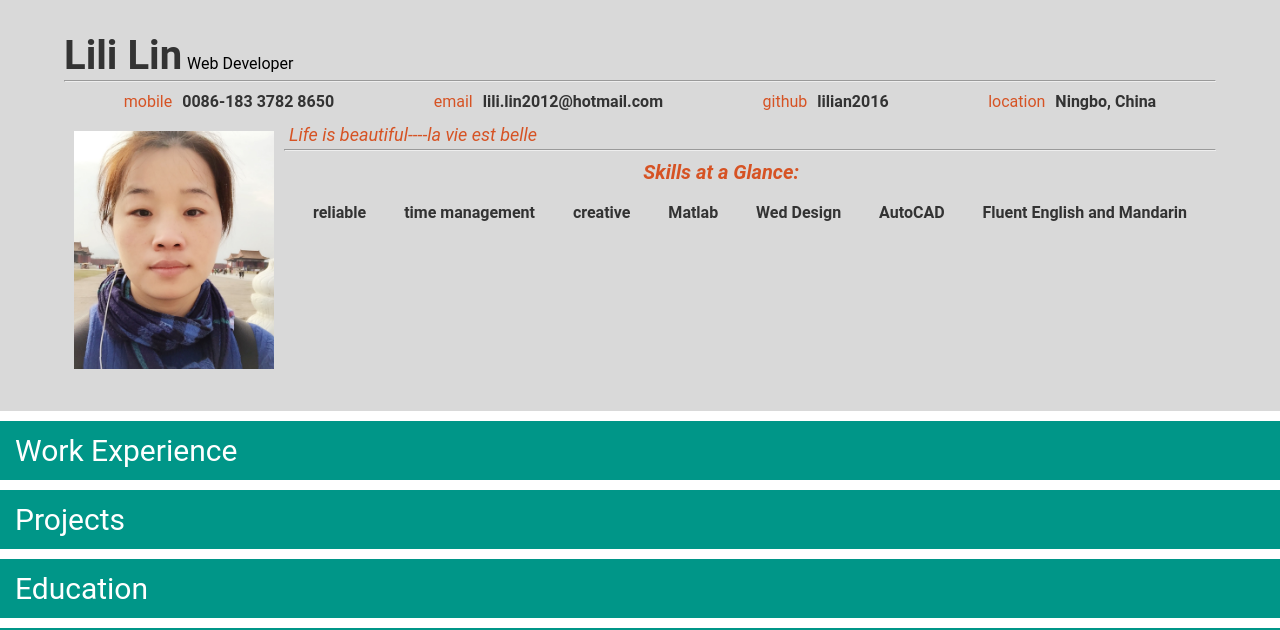
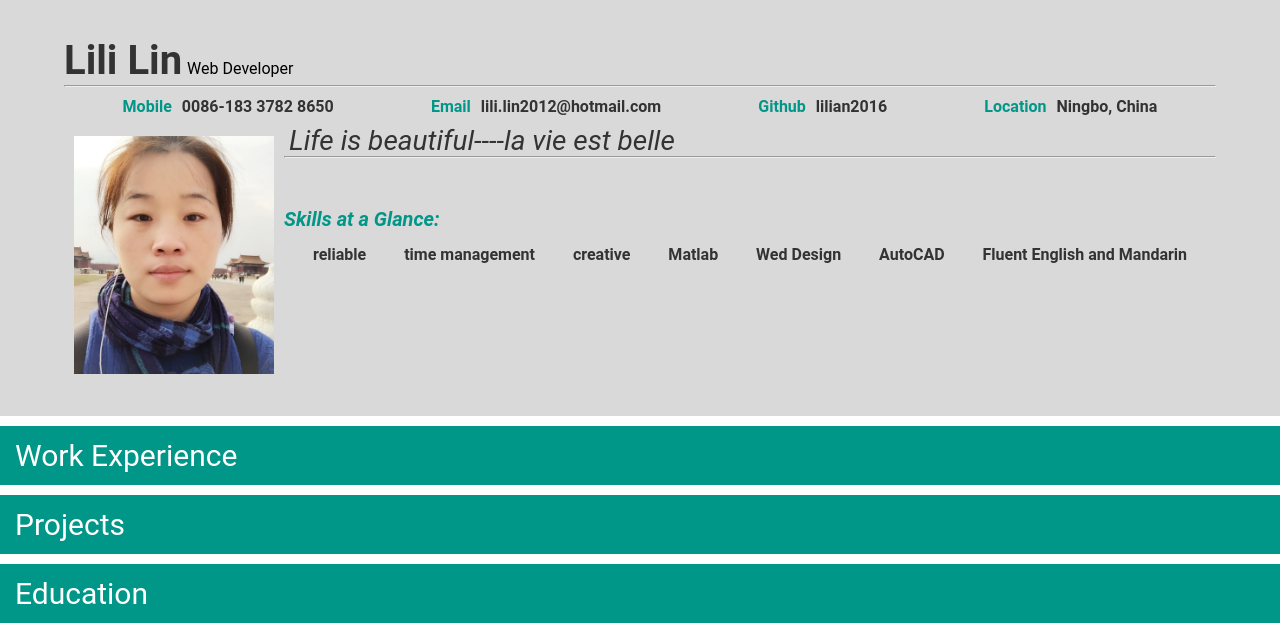
Before and after one commit to lilian2016/frontend-nanodegree-resume-master, a plain HTML site: page index.html in a window 1280 px wide. Shown: the top 630 px of the page. Drawn offline with Linux system fonts and the light colour scheme; some packages are replaced by stand-ins of ours.

Commit message:
customized resume
Still with some problems, but it seems that the code can  basically
meet the specification. Instead of Navbar, I choose to use Accordion
style. Still not figure out what is Polymer. But I did try my best to
make it like this. Many thanks for your patience.

```diff
--- a/css/style.css
+++ b/css/style.css
@@ -81,26 +81,31 @@ a {
 
 .welcome-message {
   font-style: italic;
-  font-size: 18px;
-  color: #D65324;
-  line-height: 28px;
-  text-align: center;
+  font-size: 28px;
+  color: #333333;
+  line-height: 30px;
+  padding-top: 50px;
 }
 
 #skillsH3 {
-  color: #D65324;
+  color: #009688;
   display: none;
-  text-align: center;
+  padding-top: 50px;
+  padding-bottom: 5px;
 }
 
 .orange {
   background-color: #D65324;
 }
 
-.orange-text {
-  color: #D65324;
+.green-text {
+  color: #009688;
+  font-weight: bold;
 }
 
+.orange-text {
+  color: #009688;
+}
 .white-text {
   font-weight: bold;
   color: #333333;
@@ -127,6 +132,10 @@ a {
   background-color: #009688;
 }
 
+.light-gray {
+  background-color: #D9D9D9;
+}
+
 /* TODO: Replace with image later#d7ffe5 #484848*/
 #header {
   background-color: #D9D9D9;
@@ -142,7 +151,7 @@ a {
 }
 
 .center-content {
-  padding-top: 2.5%;
+  padding-top: 2.9%;
   padding-left: 5%;
   padding-right: 5%;
   padding-bottom: 2.5%
--- a/index.html
+++ b/index.html
@@ -77,7 +77,7 @@ need to load. You'll see a lot of <link>s to CSS files for styles and
             <ul id="listWrapper">
                 <li><a href="#"><h2 class='panel-title'>Work Experience</h2></a>
                     <ul>
-                <li id="workExperience" ></li>
+                        <li id="workExperience"></li>
                     </ul>
                 </li>
 
@@ -97,9 +97,10 @@ need to load. You'll see a lot of <link>s to CSS files for styles and
             </ul>
         </div>
 
-        <div id="mapDiv"><a href="#"><h2 class='panel-title'>Where I've Lived and Worked</h2></a></div>
+        <div id="mapDiv"><a href="#"><h2 class='panel-title'>Where I've Lived and Worked</h2></a>
+        </div>
 
-        <div id="letsConnect" class='dark-gray'>
+        <div id="letsConnect" class='light-gray'>
             <h2 class='orange center-text'>Let's Connect</h2>
             <ul id="footerContacts" class="flex-box">
             </ul>
@@ -132,7 +133,7 @@ need to load. You'll see a lot of <link>s to CSS files for styles and
 
         //   two slashes for all following characters on a single line, or
 
-        $(document).ready(function () {
+        $(document).ready(function() {
             // Setup HoverAccordion for Example 2 with some custom options
             $('#listWrapper').hoverAccordion({
                 activateitem: '1',
--- a/js/helper.js
+++ b/js/helper.js
@@ -15,13 +15,13 @@ replace the %data% placeholder text you see in them.
 var HTMLheaderName = '<h1 id="name">%data%</h1>';
 var HTMLheaderRole = '<span>%data%</span><hr/>';
 
-var HTMLcontactGeneric = '<li class="flex-item"><span class="orange-text">%contact%</span><span class="white-text">%data%</span></li>';
-var HTMLmobile = '<li class="flex-item"><span class="orange-text">mobile</span><span class="white-text">%data%</span></li>';
-var HTMLemail = '<li class="flex-item"><span class="orange-text">email</span><span class="white-text">%data%</span></li>';
-var HTMLtwitter = '<li class="flex-item"><span class="orange-text">twitter</span><span class="white-text">%data%</span></li>';
-var HTMLgithub = '<li class="flex-item"><span class="orange-text">github</span><span class="white-text">%data%</span></li>';
-var HTMLblog = '<li class="flex-item"><span class="orange-text">blog</span><span class="white-text">%data%</span></li>';
-var HTMLlocation = '<li class="flex-item"><span class="orange-text">location</span><span class="white-text">%data%</span></li>';
+var HTMLcontactGeneric = '<li class="flex-item"><span class="green-text">%contact%</span><span class="white-text">%data%</span></li>';
+var HTMLmobile = '<li class="flex-item"><span class="green-text">Mobile</span><span class="white-text">%data%</span></li>';
+var HTMLemail = '<li class="flex-item"><span class="green-text">Email</span><span class="white-text">%data%</span></li>';
+var HTMLtwitter = '<li class="flex-item"><span class="green-text">twitter</span><span class="white-text">%data%</span></li>';
+var HTMLgithub = '<li class="flex-item"><span class="green-text">Github</span><span class="white-text">%data%</span></li>';
+var HTMLblog = '<li class="flex-item"><span class="green-text">blog</span><span class="white-text">%data%</span></li>';
+var HTMLlocation = '<li class="flex-item"><span class="green-text">Location</span><span class="white-text">%data%</span></li>';
 
 var HTMLbioPic = '<img src="%data%" class="biopic">';
 var HTMLWelcomeMsg = '<span class="welcome-message">%data%</span>';
```
Also changed, not shown: js/jquery.hoveraccordion.min.js. Lines whose indentation alone changed are shown as unchanged.
